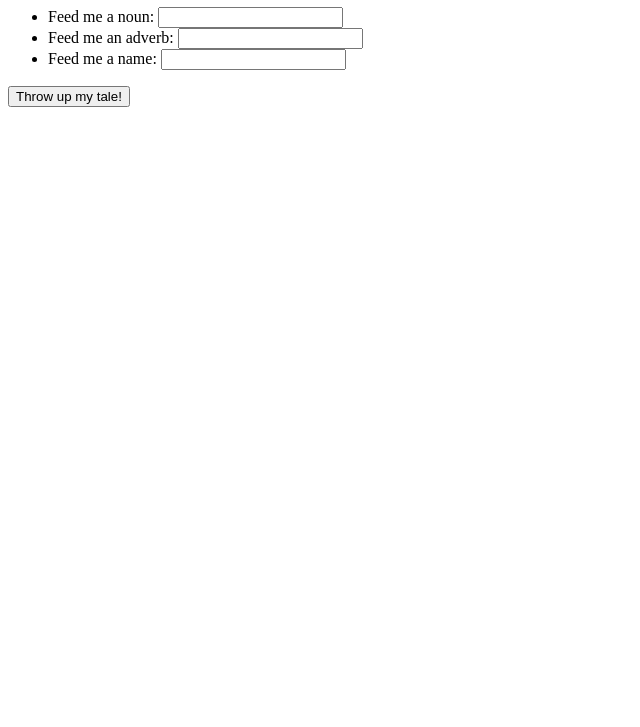
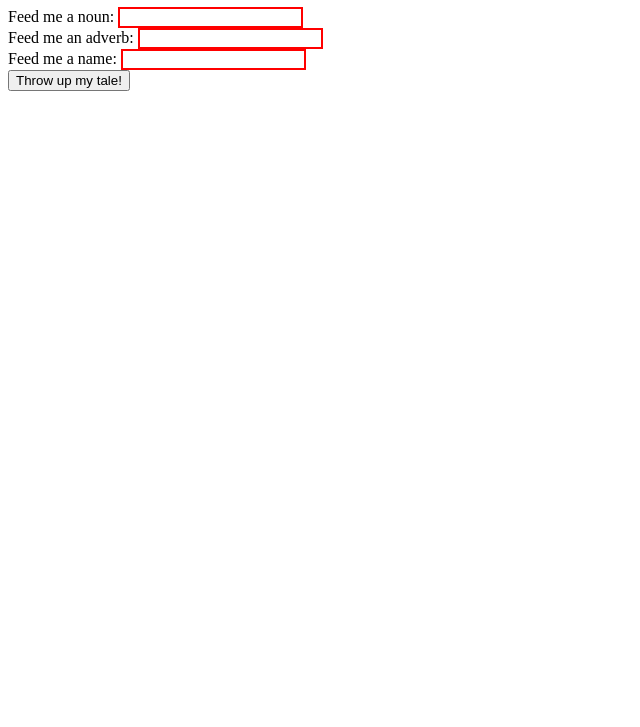
Before and after one commit to kleinlikecalvin/MadLib, a plain HTML site: page index.html in a window 1280 px wide. Shown: the part 73-800 px from the top of the page, without its empty margins (0-640 px from the left). Drawn offline with Linux system fonts and the light colour scheme.

Commit message:
Fixed my n00b mistakes
I messed up the branches and flow of things so I went to the commit where we had fixed everything then copy and pasted that into main so I can just delete the other branches and move on.

```diff
--- a/index.html
+++ b/index.html
@@ -5,6 +5,11 @@
     <meta http-equiv="X-UA-Compatible" content="IE=edge">
     <meta name="viewport" content="width=device-width, initial-scale=1.0">
     <title>MadLib</title>
+        <style type="text/css">
+            input:invalid {
+                border: 2px solid red;
+            }
+        </style>
 </head>
 <body>
     <!--This is my title div-->
@@ -13,27 +18,27 @@
             The MadLib Monster is hungry...
         </h1>
     </div>
-    <!--This div is where I begin asking for user input-->
-    <div>
-        <ul>
-            <!--This is the first user input-->
-            <li>
-                Feed me a noun: <input name="input" type="text" id="noun-input" required>
-            </li>
-            <!--This is the second user input-->
-            <li>
-                Feed me an adverb: <input name="input" type="text" id="adverb-input" required>
-            </li>
-            <!--This is the third user input-->
-            <li>
-                Feed me a name: <input name="input" type="text" id="name-input" required>
-            </li>
-        </ul>
-    </div>
-    <!--This is where the user can click a button to generate a tale-->
-    <button id="story-maker-button">
-        Throw up my tale!
-    </button>
+    <!--This form is where I begin asking for user input-->
+    <form name="user-input-form">
+        <!--This is the noun user input-->
+        <label for="noun">
+            Feed me a noun:
+        </label>
+        <input name="noun" type="text" id="noun-input" required>
+        <br>
+        <!--This is the adverb user input-->
+        <label for="adverb-input">Feed me an adverb:</label>
+        <input name="adverb-input" type="text" id="adverb-input" required>
+        <br>
+        <!--This is the name user input-->
+        <label for="name-input">Feed me a name:</label>
+        <input name="name-input" type="text" id="name-input" required>
+        <br>
+        <!--This is where the user can click a button to generate a tale-->
+        <button id="story-maker-button">
+            Throw up my tale!
+        </button>
+    </form>
     <!--This is where the tale will appear once generated by the user-->
     <div id="user-story">
         <h2 id="user-story-title"></h2>
```
